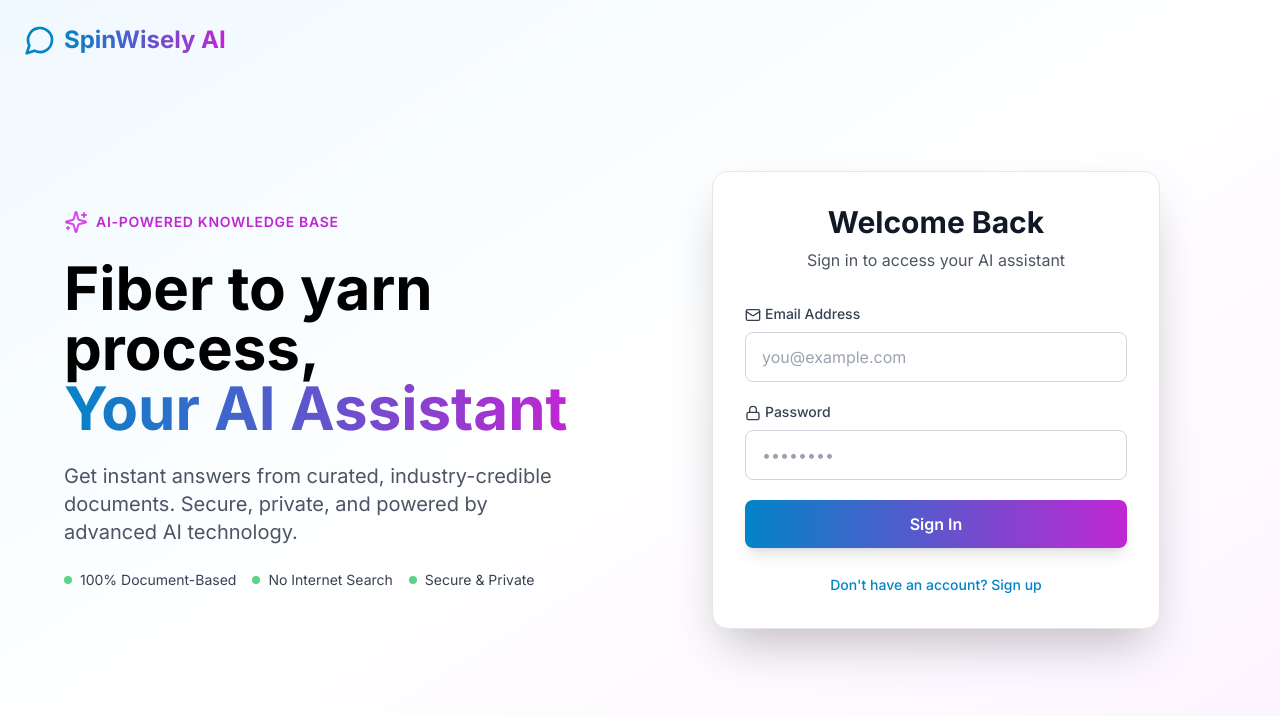
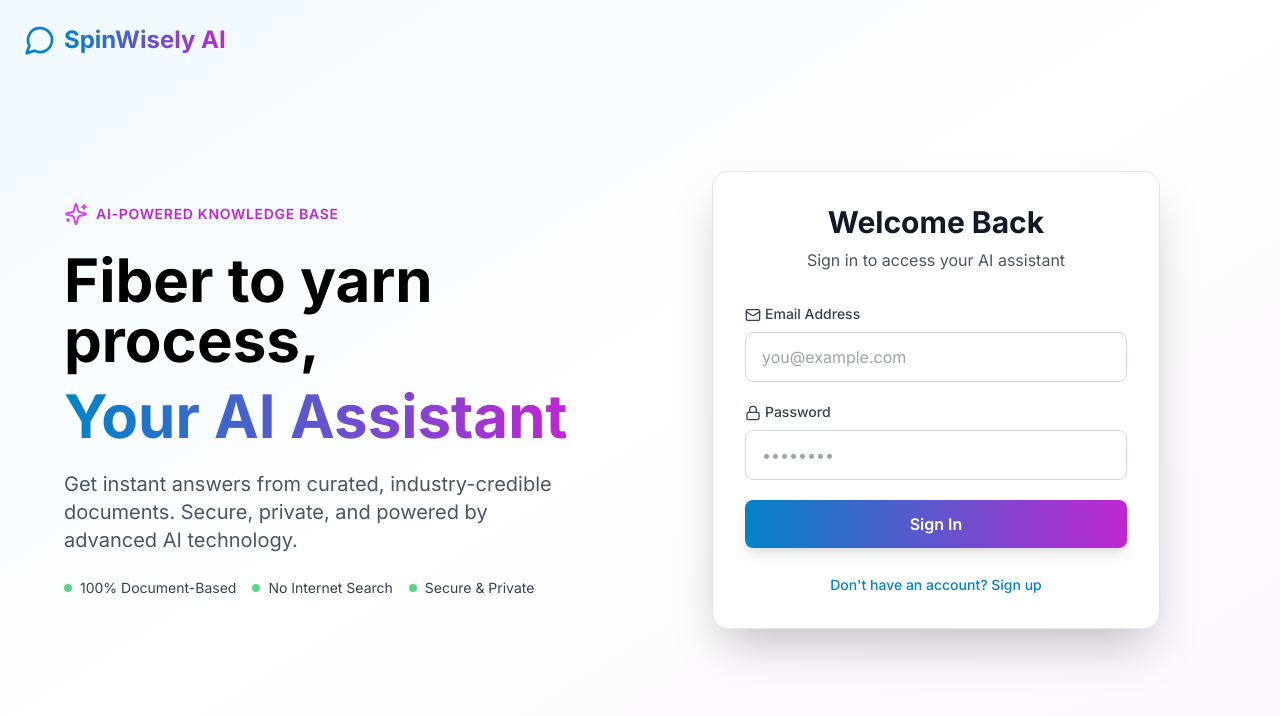
Before and after one commit to neospinllc/spinwisely.AI, a Next.js app: page / in a window 1280 px wide. Shown: the top 716 px of the page. Built offline with nearby package versions, Linux system fonts and the light colour scheme; no server answers.

Commit message:
Increase spacing between heading lines on landing page

```diff
--- a/app/page.js
+++ b/app/page.js
@@ -82,10 +82,11 @@
 
                         <h1 className="text-5xl md:text-6xl font-bold leading-tight">
                             Fiber to yarn process,
-                            <br />
-                            <span className="bg-gradient-to-r from-primary-600 to-accent-600 bg-clip-text text-transparent">
-                                Your AI Assistant
-                            </span>
+                            <div className="mt-4">
+                                <span className="bg-gradient-to-r from-primary-600 to-accent-600 bg-clip-text text-transparent">
+                                    Your AI Assistant
+                                </span>
+                            </div>
                         </h1>
 
                         <p className="text-xl text-gray-600 dark:text-gray-300 max-w-lg">
```
